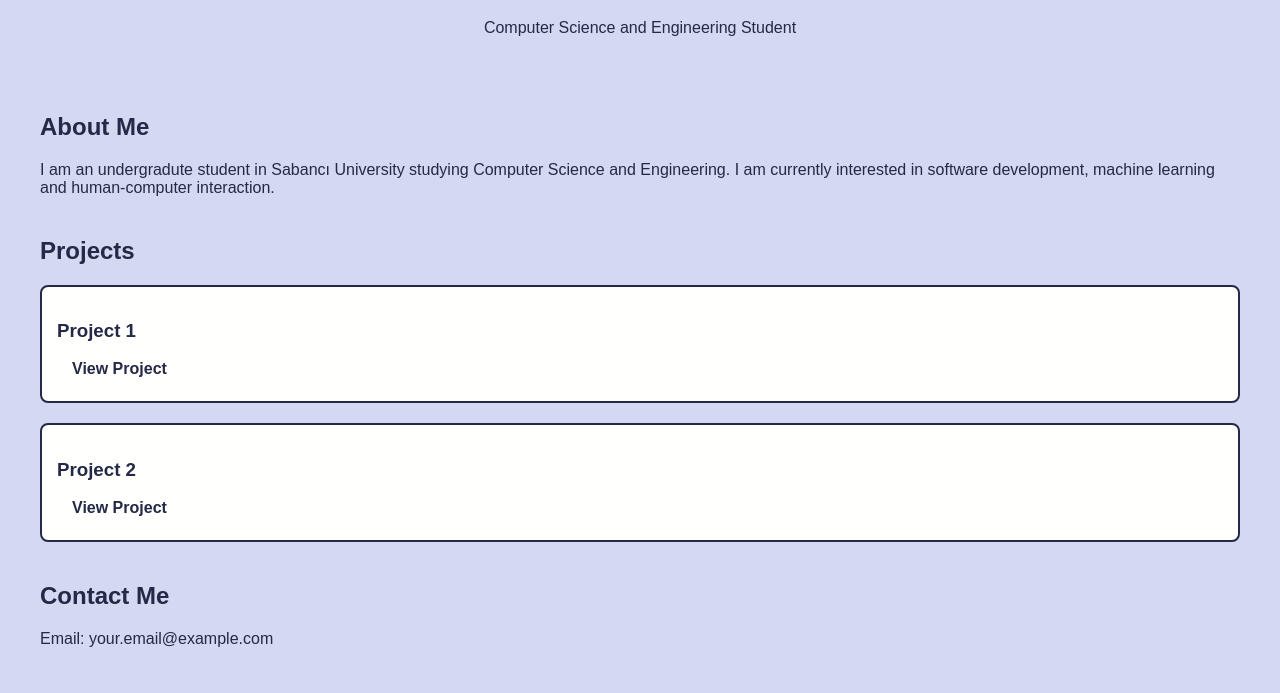
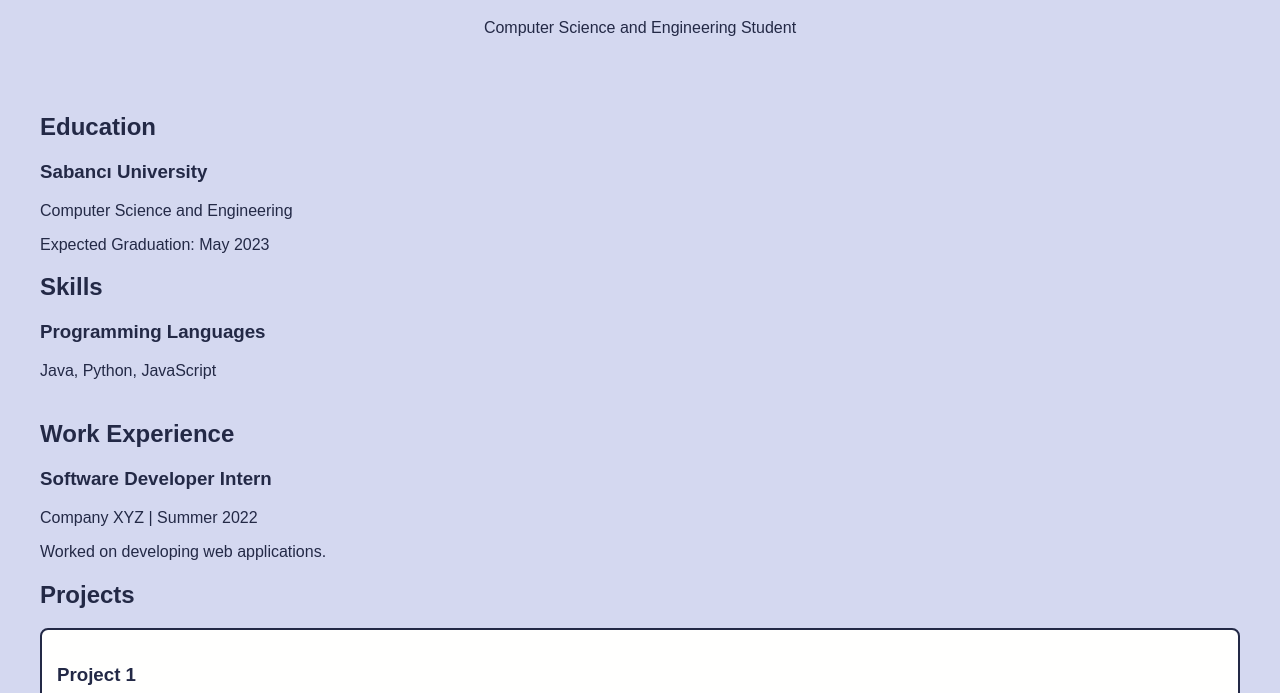
Before and after one commit to idilkara/portfolio, a plain HTML site: page index.html in a window 1280 px wide. Shown: the part 81-774 px from the top of the page. Drawn offline with Linux system fonts and the light colour scheme.

Commit message:
Update index.html

```diff
--- a/index.html
+++ b/index.html
@@ -13,12 +13,30 @@
         <p>Computer Science and Engineering Student</p>
     </header>
 
-    <section id="about">
-        <h2>About Me</h2>
-        <p>I am an undergradute student in Sabancı University studying Computer Science and Engineering. I am currently interested in software development, machine learning and human-computer interaction.</p>
+    <div class="container">
+        <section id="education-skills" class="column">
+            <h2>Education</h2>
+            <div class="card">
+                <h3>Sabancı University</h3>
+                <p>Computer Science and Engineering</p>
+                <p>Expected Graduation: May 2023</p>
+            </div>
+
+            <h2>Skills</h2>
+            <div class="card">
+                <h3>Programming Languages</h3>
+                <p>Java, Python, JavaScript</p>
+            </div>
         </section>
 
-    <section id="projects">
+        <section id="work-experience-projects" class="column">
+            <h2>Work Experience</h2>
+            <div class="card">
+                <h3>Software Developer Intern</h3>
+                <p>Company XYZ | Summer 2022</p>
+                <p>Worked on developing web applications.</p>
+            </div>
+
             <h2>Projects</h2>
             <div class="project" onclick="toggleProjectDescription(this)">
                 <h3>Project 1</h3>
@@ -33,12 +51,7 @@
             </div>
             <!-- Add more projects as needed -->
         </section>
-
-    <section id="contact">
-        <h2>Contact Me</h2>
-        <p>Email: your.email@example.com</p>
-        <!-- Add more contact details as needed -->
-    </section>
+    </div>
 
     <footer>
         <p>&copy; 2024 Your Name. All Rights Reserved.</p>
```
Lines whose indentation alone changed are shown as unchanged.
